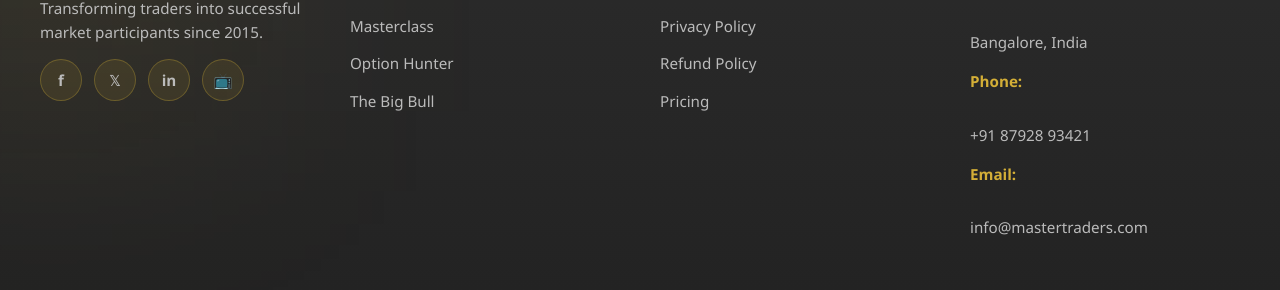
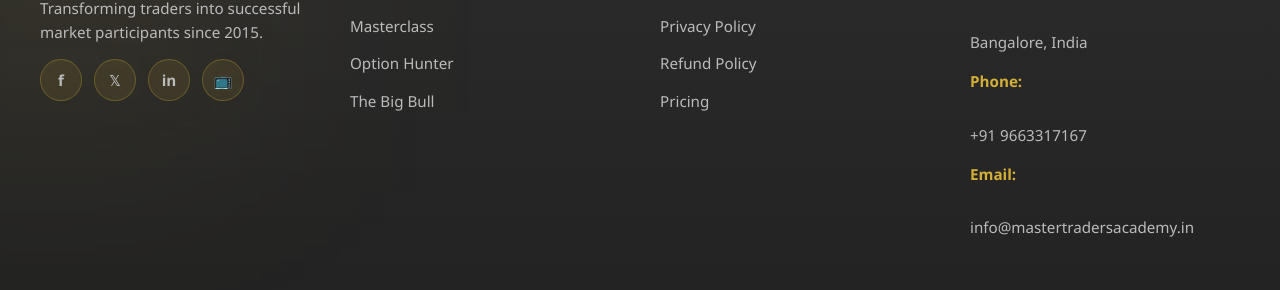
Before and after one commit to Nagashree545/MTA, a React (Create React App) app: page / in a window 1280 px wide. Shown: the part 7628-7918 px from the top of the page. Built offline with nearby package versions, Linux system fonts and the light colour scheme.

Commit message:
first commit

```diff
--- a/src/Components/Footer.jsx
+++ b/src/Components/Footer.jsx
@@ -48,11 +48,11 @@
             </p>
             <p className={styles.contactInfo}>
               <strong>Phone:</strong><br />
-              +91 87928 93421
+              +91 9663317167
             </p>
             <p className={styles.contactInfo}>
               <strong>Email:</strong><br />
-              info@mastertraders.com
+            info@mastertradersacademy.in
             </p>
           </div>
         </div>
```
